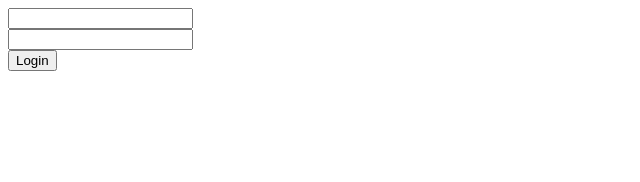
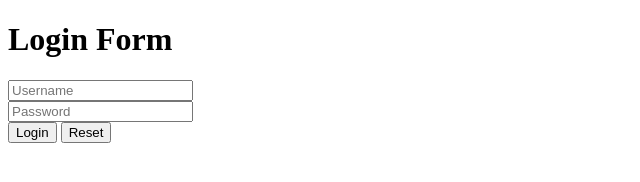
Before and after one commit to LDRMuse/hw-login-events-STLnick, a website: page client/index.html in a window 1280 px wide. Shown: the whole page, without its empty margins (0-640 px from the left). Drawn offline with Linux system fonts and the light colour scheme.

Commit message:
:art: Finish basic format

```diff
--- a/client/index.html
+++ b/client/index.html
@@ -4,20 +4,23 @@
 <head>
   <meta charset="UTF-8" />
   <meta name="viewport" content="width=device-width, initial-scale=1.0" />
+  <link rel="stylesheet" href="style.css">
   <title>Login Form</title>
 </head>
 
 <body>
+  <h1>Login Form</h1>
   <form>
     <div>
-      <label for="username" class="screen-reader-text"></label>
-      <input id="username" type="text">
+      <label for="username" class="screen-reader-text">Username</label>
+      <input id="username" type="text" placeholder="Username">
     </div>
     <div>
-      <label for="password" class="screen-reader-text"></label>
-      <input id="password" type="password">
+      <label for="password" class="screen-reader-text">Password</label>
+      <input id="password" type="password" placeholder="Password">
     </div>
     <button type="submit">Login</button>
+    <button type="reset">Reset</button>
   </form>
   <!-- 'Connect' JS to this HTML file. -->
   <script src="./scripts.js"></script>
```
